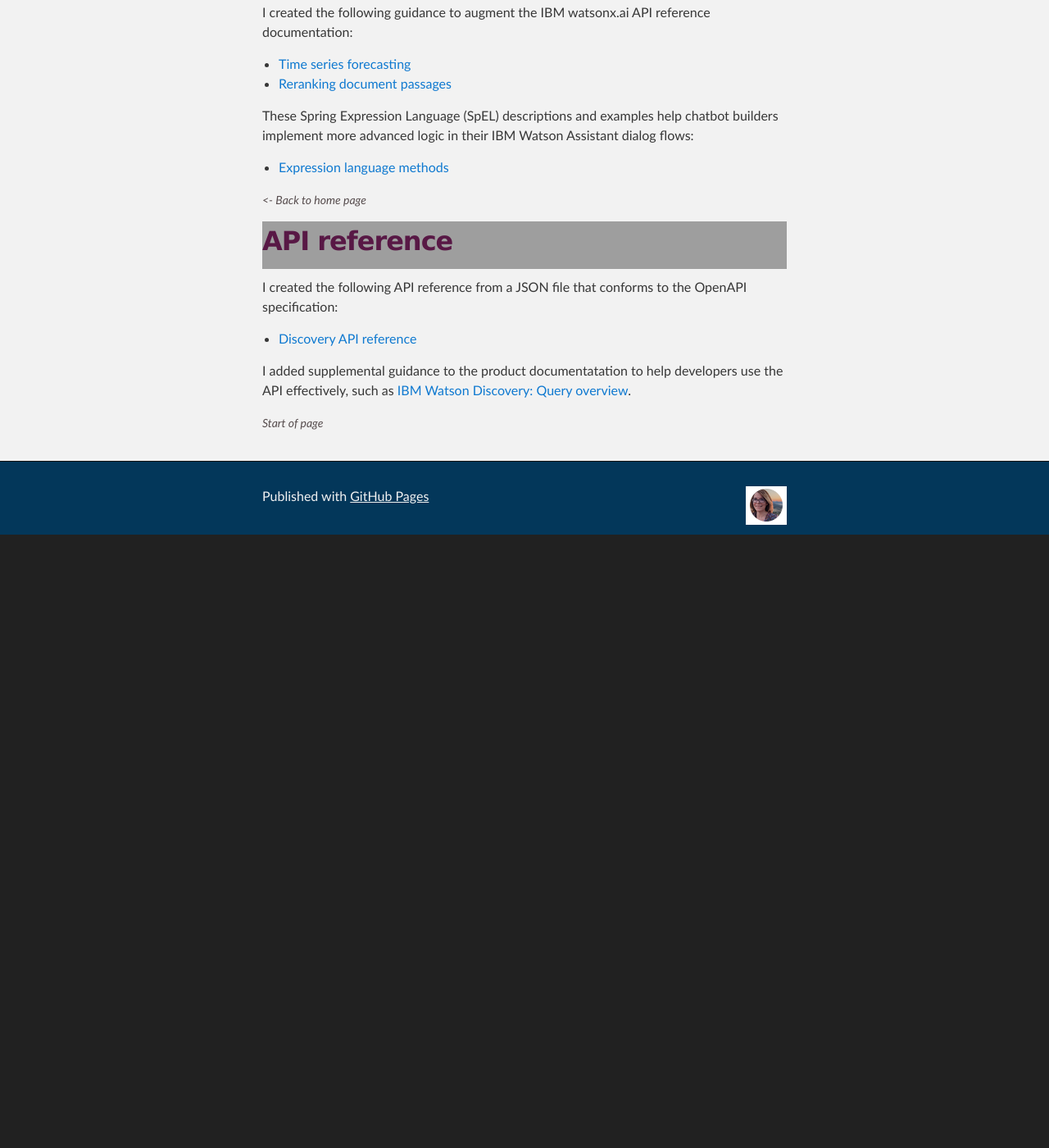
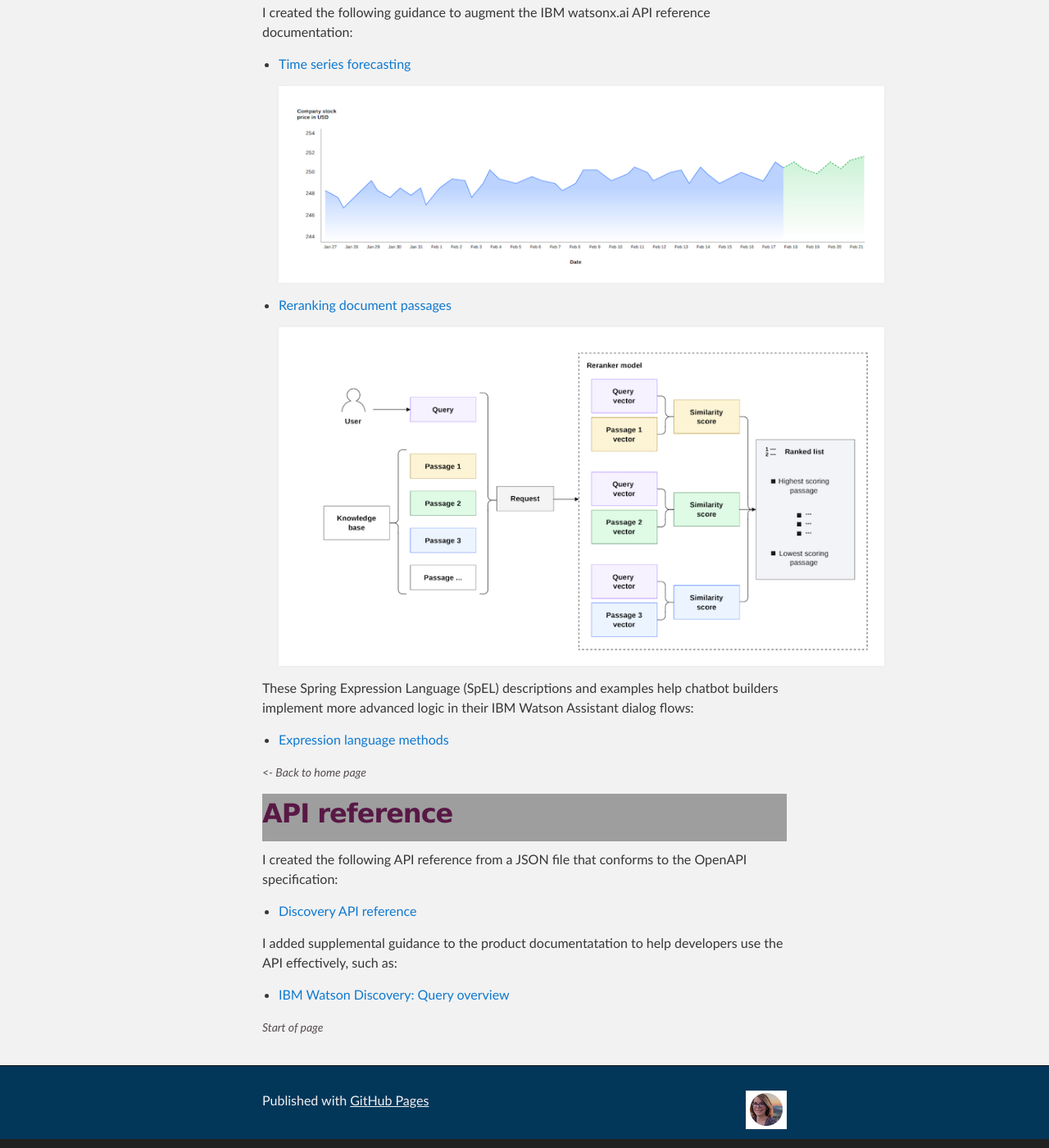
Before and after one commit to michelle-miller/michelle-miller.github.io, a Jekyll site: the page built from developer-help.md, in a window 1280 px wide and 1400 px high, scrolled down 324 px. Shown: the whole window at 82% size. Built offline with Jekyll 4.4.1, drawn with Linux system fonts in a browser that asks for light colours; our own code applies the rules of GitHub Pages for plain Markdown files; before the commit the page ends 987 px from its top, so only the background shows below that; grey boxes are pictures that could not be loaded.

Commit message:
adding images

```diff
--- a/developer-help.md
+++ b/developer-help.md
@@ -3,7 +3,12 @@
 I created the following guidance to augment the IBM watsonx.ai API reference documentation:
 
 - [Time series forecasting](https://michelle-miller.github.io/samples/wx-time-series-api-sample.pdf){:target="_blank"}
+
+  ![Diagram that shows how the time series API uses time-based data to predict future values.](images/tts-api.png)
+
 - [Reranking document passages](https://michelle-miller.github.io/samples/wx-rerank-api-sample.pdf){:target="_blank"}
+
+  ![Diagram that shows how the reranker API compares query text to each search result passage](images/reranker-api.png)
 
 These Spring Expression Language (SpEL) descriptions and examples help chatbot builders implement more advanced logic in their IBM Watson Assistant dialog flows:
 
@@ -17,6 +22,8 @@ I created the following API reference from a JSON file that conforms to the Open
 
 - [Discovery API reference](https://cloud.ibm.com/apidocs/discovery-data){:target="_blank"}
 
-I added supplemental guidance to the product documentatation to help developers use the API effectively, such as [IBM Watson Discovery: Query overview](https://michelle-miller.github.io/samples/discovery-data-query-api-sample.pdf){:target="_blank"}.
+I added supplemental guidance to the product documentatation to help developers use the API effectively, such as:
+
+- [IBM Watson Discovery: Query overview](https://michelle-miller.github.io/samples/discovery-data-query-api-sample.pdf){:target="_blank"}
 
 [Start of page](https://michelle-miller.github.io/developer-help.html){: .amini}
```
Also changed, not shown: images/reranker-api.png (added), images/tts-api.png (added).
